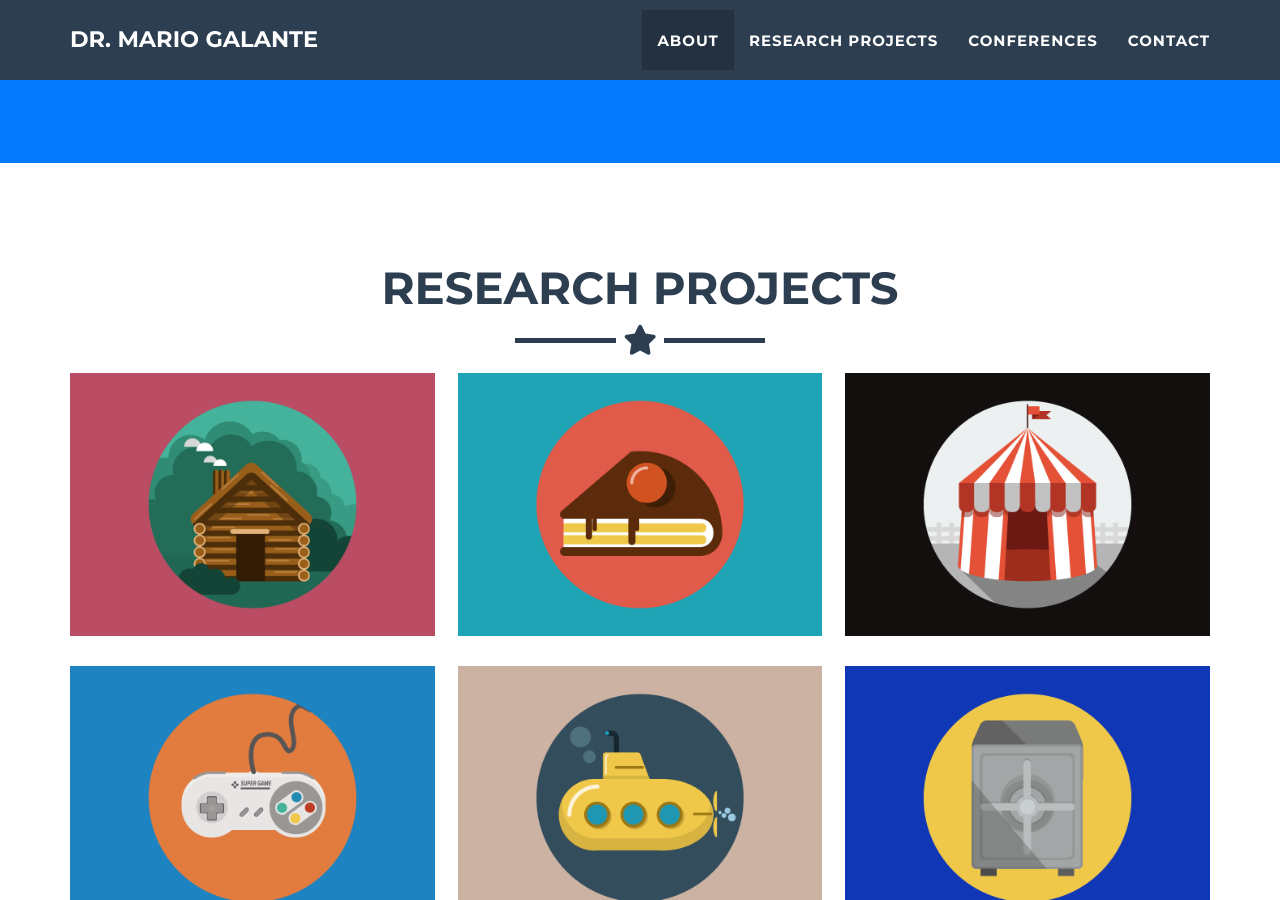
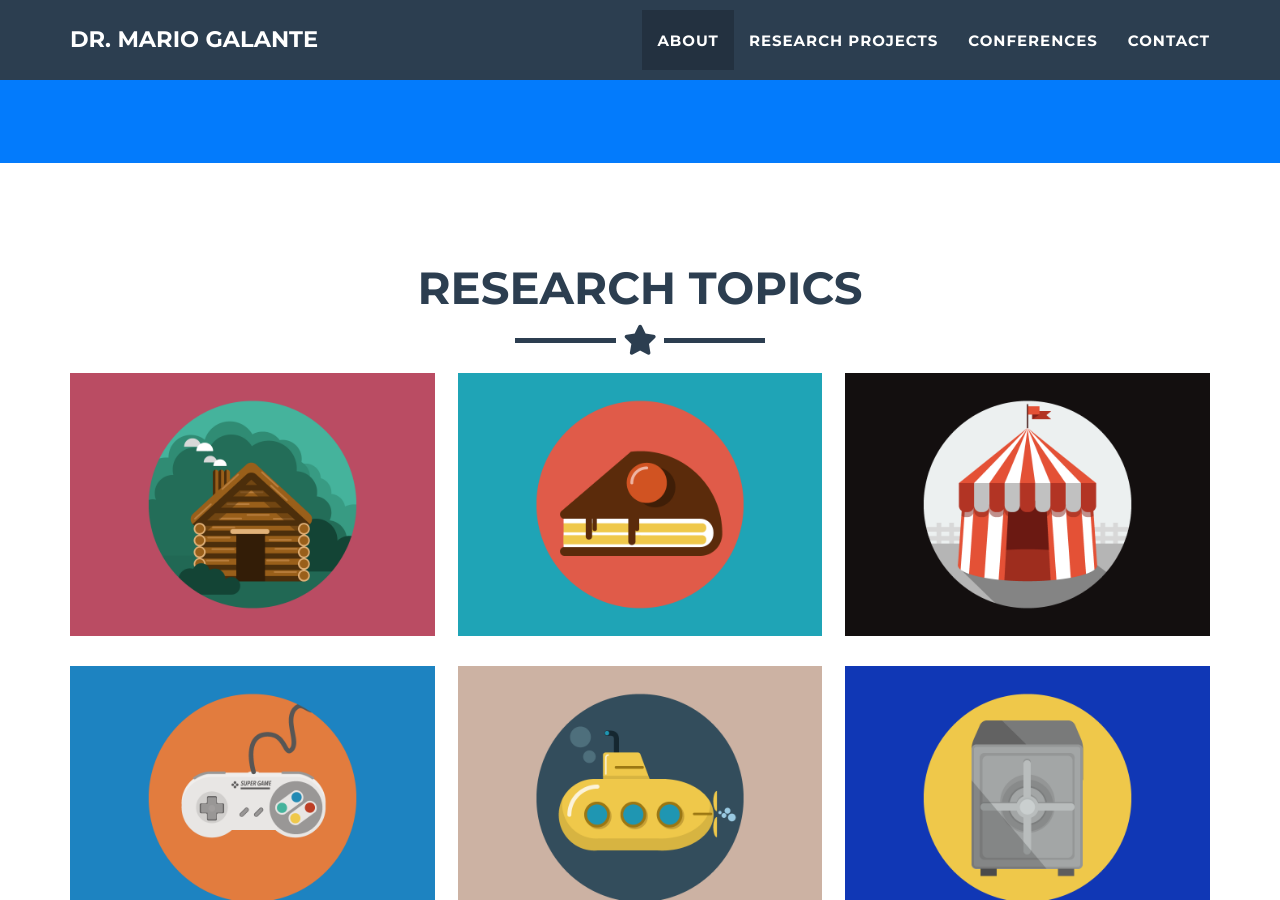
Before and after one commit to galante-mario/galante-mario.github.io, a Jekyll site: the page built from _posts/2014-07-18-project-1.markdown, in a window 1280 px wide and 900 px high, scrolled down 1048 px. Built offline with Jekyll 4.4.1, drawn with Linux system fonts in a browser that asks for light colours.

Commit message:
changed project title

```diff
--- a/_includes/portfolio_grid.html
+++ b/_includes/portfolio_grid.html
@@ -3,7 +3,7 @@
   <div class="container portfolio-flex-grid">
     <div class="row">
       <div class="col-lg-12 text-center">
-        <h2>Research projects</h2>
+        <h2>Research topics</h2>
         <hr class="star-primary">
       </div>
     </div>
```
